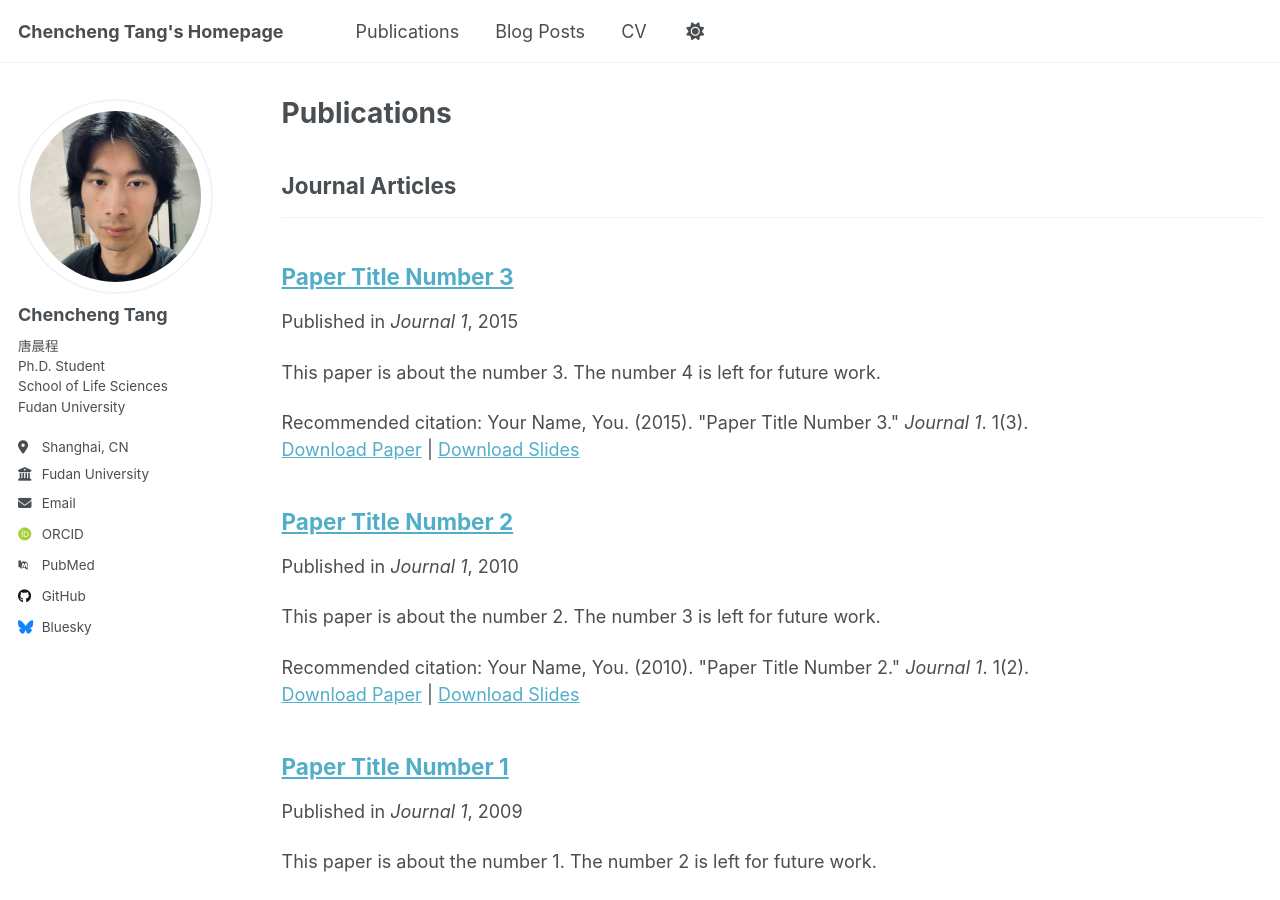
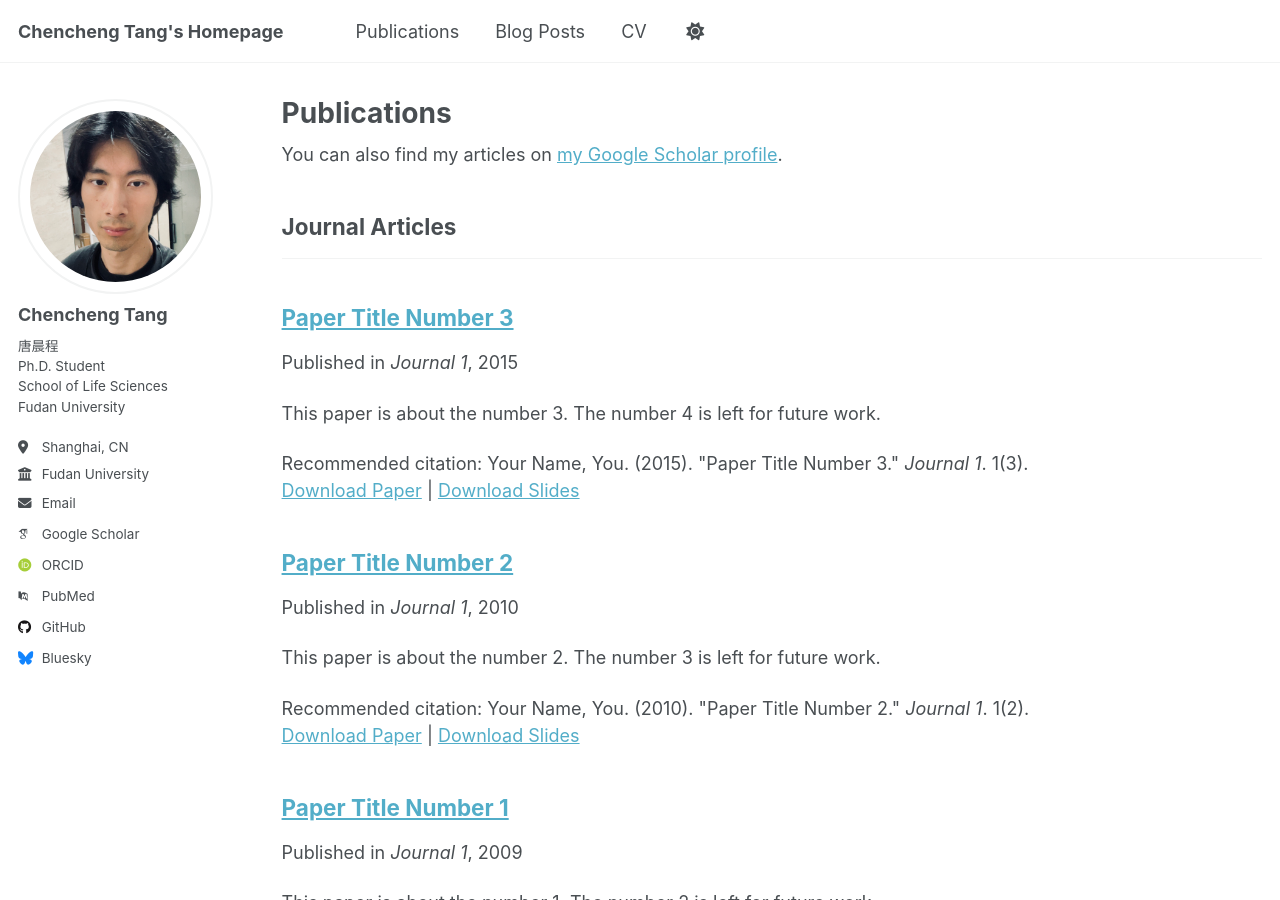
Before and after one commit to AI4Sfrontline/ai4sfrontline.github.io, a Jekyll site: the page built from _pages/publications.html, in a window 1280 px wide and 900 px high. Built offline with Jekyll 4.4.1, drawn with Linux system fonts in a browser that asks for light colours; some web fonts are replaced; a script that is not in the unit is left out; part of the change alters nothing that is shown.

Commit message:
Update _config.yml

```diff
--- a/_config.yml
+++ b/_config.yml
@@ -37,7 +37,7 @@ author:
   # Academic websites
   academia         : # URL
   arxiv            : # URL - Update with the correct link to your profile
-  # googlescholar    : "https://scholar.google.com/citations?user=PS_CX0AAAAAJ"
+  googlescholar    : "https://scholar.google.com/citations?user=ll2gMywAAAAJ&hl=en"
   inspire-hep      : # URL
   impactstory      : # URL
   orcid            : "http://orcid.org/0009-0008-5502-5957"
```
